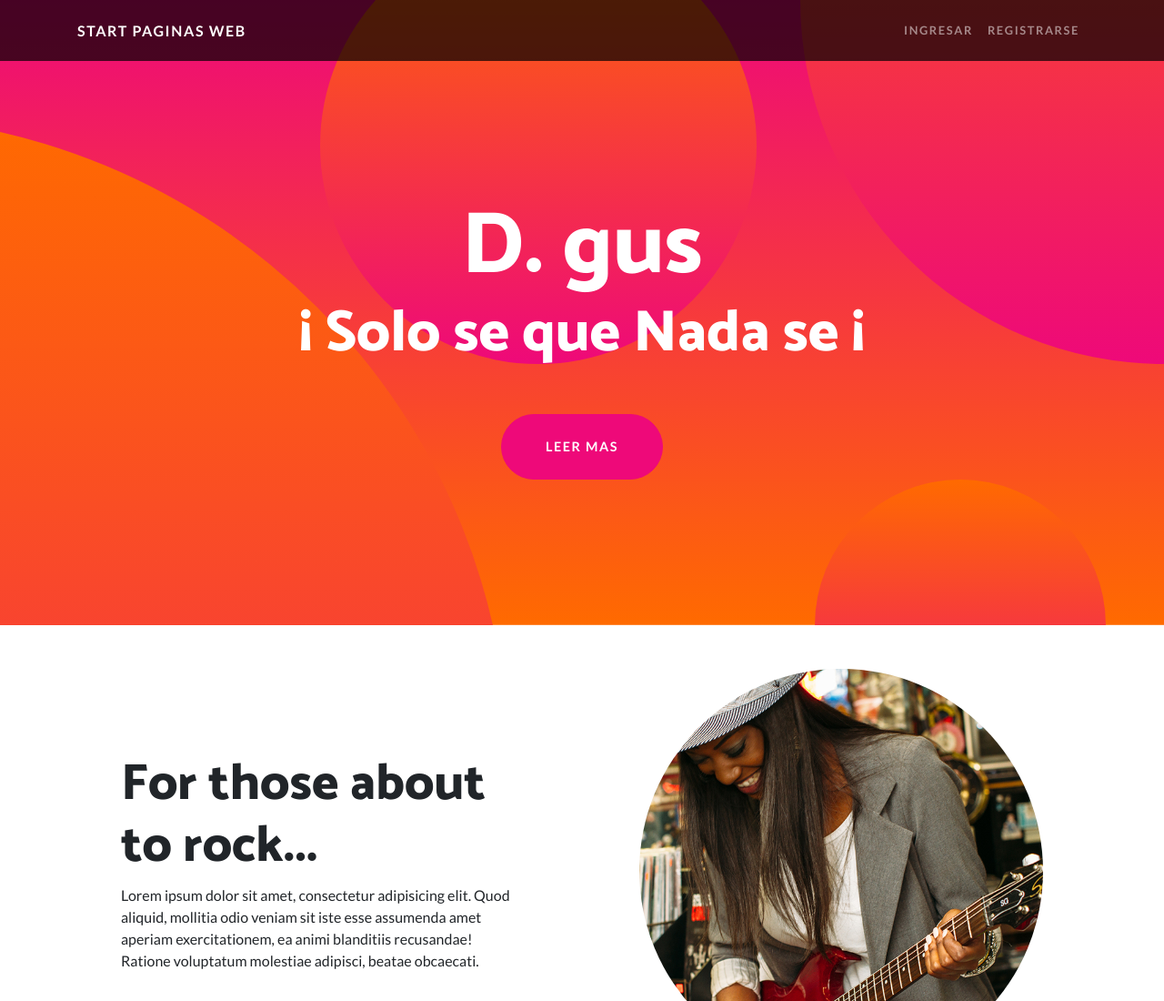
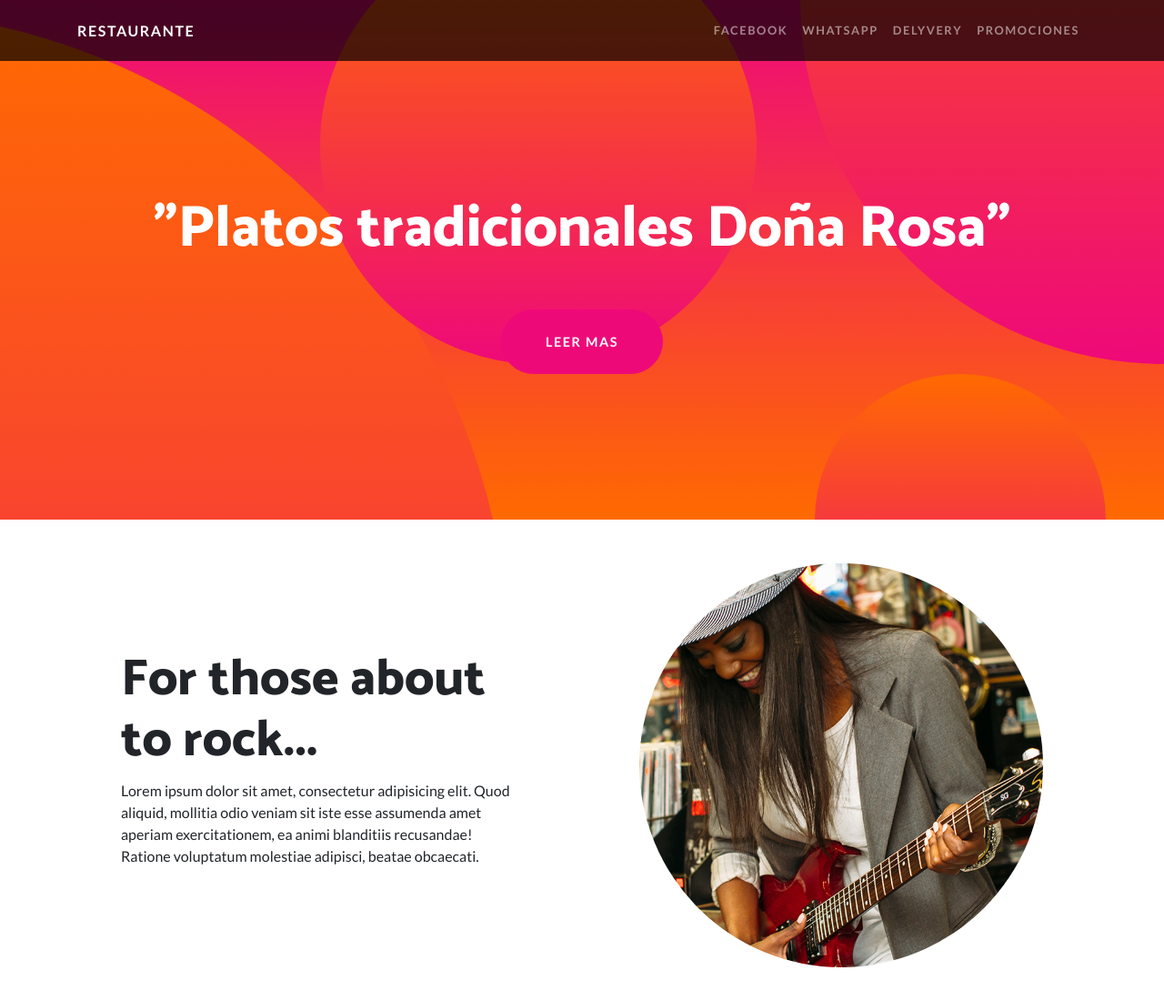
Before and after one commit to dgusgus/dgusgus.github.io, a plain HTML site: page index.html in a window 1280 px wide. Shown: the top 1100 px of the page at 91% size. Drawn offline with Linux system fonts and the light colour scheme.

Commit message:
cambios de restaurante 3

```diff
--- a/index.html
+++ b/index.html
@@ -8,7 +8,7 @@
   <meta name="description" content="">
   <meta name="author" content="">
 
-  <title>Dgusgus</title>
+  <title>Restaurante</title>
 
   <!-- Bootstrap core CSS -->
   <link href="vendor/bootstrap/css/bootstrap.min.css" rel="stylesheet">
@@ -27,17 +27,23 @@
   <!-- Navigation -->
   <nav class="navbar navbar-expand-lg navbar-dark navbar-custom fixed-top">
     <div class="container">
-      <a class="navbar-brand" href="#">Start paginas WEB</a>
+      <a class="navbar-brand" href="#">Restaurante</a>
       <button class="navbar-toggler" type="button" data-toggle="collapse" data-target="#navbarResponsive" aria-controls="navbarResponsive" aria-expanded="false" aria-label="Toggle navigation">
         <span class="navbar-toggler-icon"></span>
       </button>
       <div class="collapse navbar-collapse" id="navbarResponsive">
         <ul class="navbar-nav ml-auto">
           <li class="nav-item">
-            <a class="nav-link" href="#">Ingresar</a>
+            <a class="nav-link" href="#">Facebook</a>
           </li>
           <li class="nav-item">
-            <a class="nav-link" href="#">Registrarse</a>
+            <a class="nav-link" href="#">WhatsApp</a>
+          </li>
+          <li class="nav-item">
+            <a class="nav-link" href="#">Delyvery</a>
+          </li>
+          <li class="nav-item">
+            <a class="nav-link" href="#">Promociones</a>
           </li>
         </ul>
       </div>
@@ -47,8 +53,8 @@
   <header class="masthead text-center text-white">
     <div class="masthead-content">
       <div class="container">
-        <h1 class="masthead-heading mb-0">D. gus</h1>
-        <h2 class="masthead-subheading mb-0">¡ Solo se que Nada se ¡</h2>
+        <h1 class="masthead-heading mb-0"></h1>
+        <h2 class="masthead-subheading mb-0">"Platos tradicionales Doña Rosa"</h2>
         <a href="#" class="btn btn-primary btn-xl rounded-pill mt-5">Leer Mas</a>
       </div>
     </div>
```
